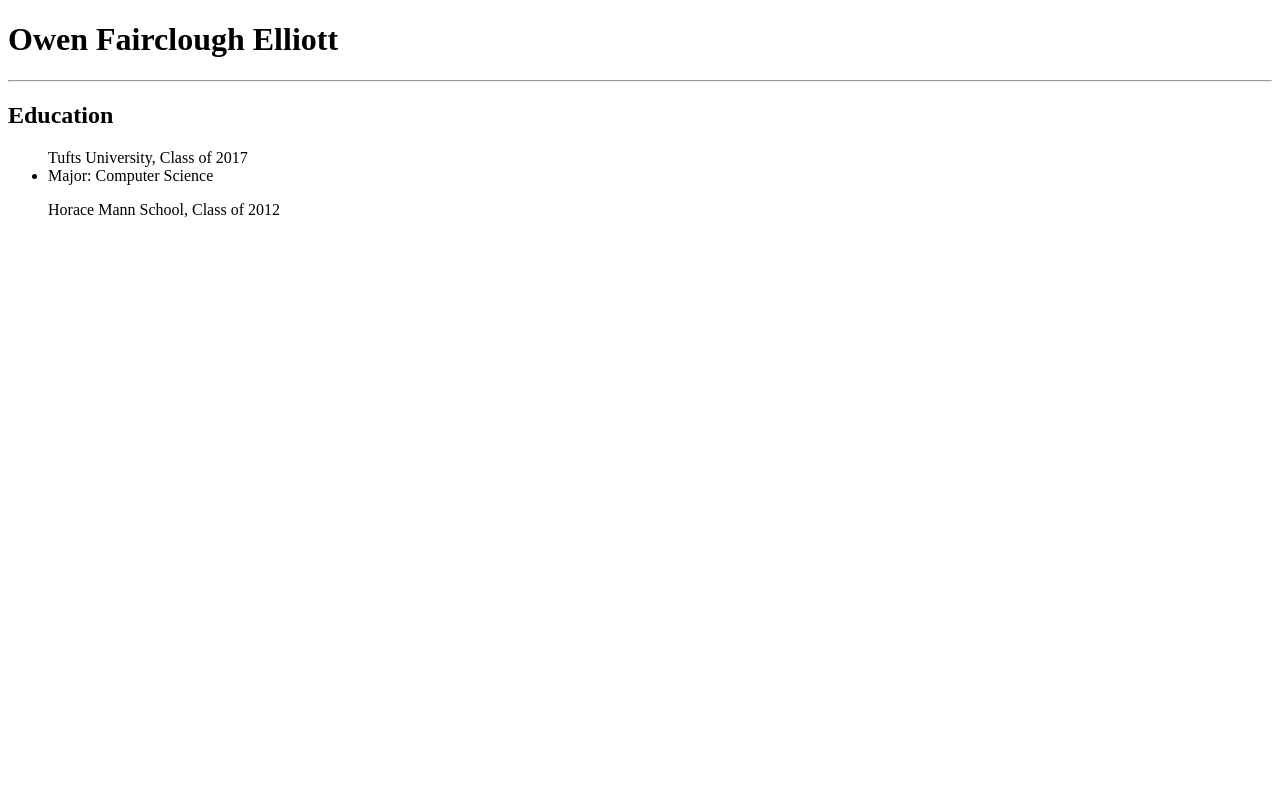
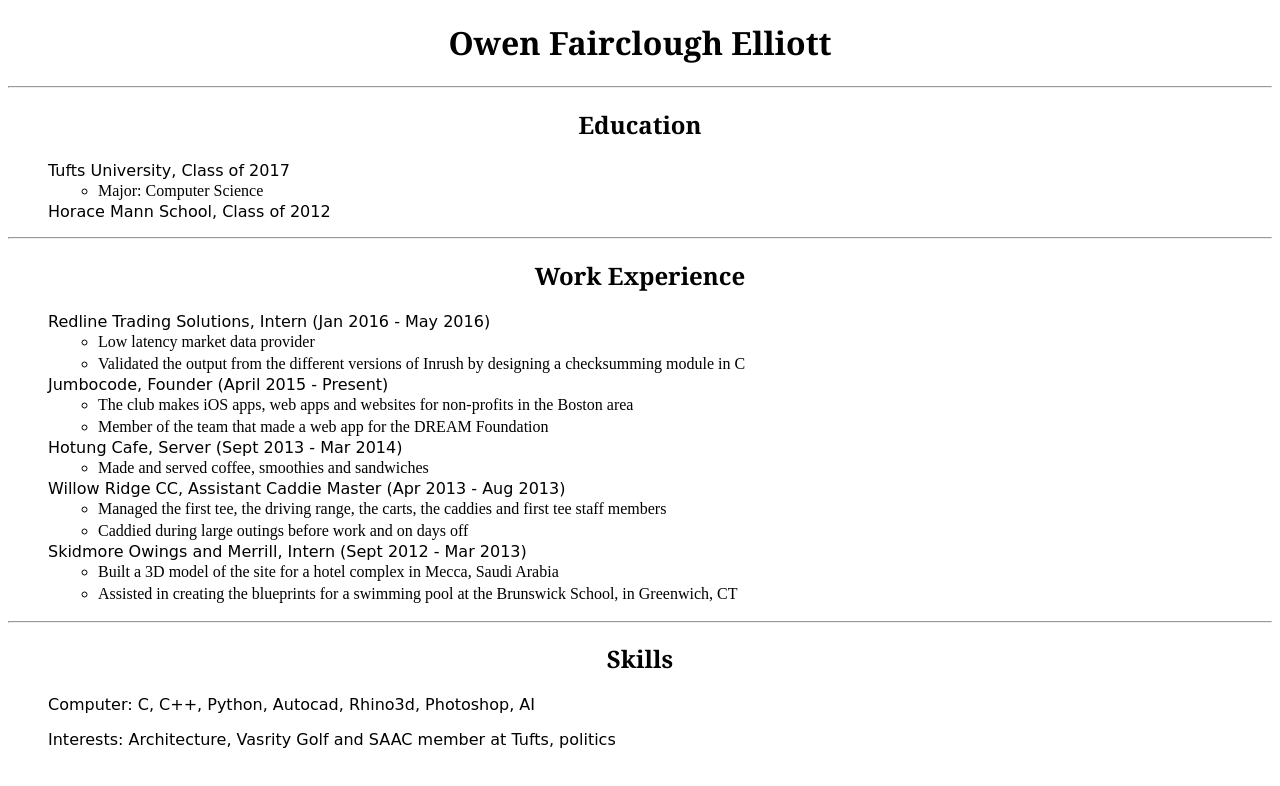
Before and after one commit to oellio01/oellio01.github.io, a plain HTML site: page resume.html in a window 1280 px wide. Drawn offline with Linux system fonts and the light colour scheme.

Commit message:
website looks goooood

```diff
--- /dev/null
+++ b/bio_style.css
@@ -0,0 +1,13 @@
+body {
+    font-family: Georgia;
+    text-align: center;
+}
+
+p {
+    border: 10px;
+    border-color: black;
+}
+
+h2 {
+    font-size: 16px;
+}
--- /dev/null
+++ b/index_style.css
@@ -0,0 +1,26 @@
+body {
+    text-align: center;
+    font-family: Georgia;
+}
+
+ul {
+    list-style-type: none;
+}
+
+li {
+    display: block;
+    padding: 5px;
+}
+
+a {
+    text-decoration: none;
+}
+
+a:hover {
+    color: blue;
+}
+
+p img {
+    width: 100%;
+    max-width: 500px;
+}
--- a/resume.html
+++ b/resume.html
@@ -5,16 +5,38 @@
 <head>
         <!-- Information about the page -->
         <title>Owen Elliott Resume</title>
+        <link rel="stylesheet" href="resume_style.css" />
 </head>
 
 <body>
-        <h1>Owen Fairclough Elliott </h1>
-        <hr/>
-        <h2>Education</h2>
-        <ul>Tufts University, Class of 2017
+    <h1>Owen Fairclough Elliott </h1>
+    <hr/>
+    <h2>Education</h2>
+    <ul>Tufts University, Class of 2017
         <li>Major: Computer Science</li>
-        </ul>
-        <ul>Horace Mann School, Class of 2012</ul>
+        Horace Mann School, Class of 2012</ul>
+    <hr/>
+    <h2>Work Experience</h2>
+    <ul>Redline Trading Solutions, Intern (Jan 2016 - May 2016)
+        <li>Low latency market data provider</li>
+        <li>Validated the output from the different versions of Inrush by designing a checksumming module in C</li>
+        Jumbocode, Founder (April 2015 - Present)
+        <li>The club makes iOS apps, web apps and websites for non-profits in the Boston area</li>
+        <li>Member of the team that made a web app for the DREAM Foundation</li>
+        Hotung Cafe, Server (Sept 2013 - Mar 2014)
+        <li>Made and served coffee, smoothies and sandwiches</li>
+        Willow Ridge CC, Assistant Caddie Master (Apr 2013 - Aug 2013)
+        <li>Managed the first tee, the driving range, the carts, the caddies and first tee staff members</li>
+        <li>Caddied during large outings before work and on days off</li>
+        Skidmore Owings and Merrill, Intern (Sept 2012 - Mar 2013)
+        <li>Built a 3D model of the site for a hotel complex in Mecca, Saudi Arabia</li>
+        <li>Assisted in creating the blueprints for a swimming pool at the Brunswick School, in Greenwich, CT</li> </ul>
+    <hr/>
+    <h2>Skills</h2>
+    <ul>Computer: C, C++, Python, Autocad, Rhino3d, Photoshop, AI</ul>
+    <ul>Interests: Architecture, Vasrity Golf and SAAC member at Tufts, politics</ul>
+
+
 </body>
 
 </html>
--- /dev/null
+++ b/resume_style.css
@@ -0,0 +1,21 @@
+body {
+    font-family: Georgia;
+}
+
+h1, h2 {
+    text-align: center;
+}
+
+ul {
+    font-size: 16px;
+    font-family: cursive;
+}
+
+li {
+    font-size: 16px;
+    font-family: perpetua;
+    padding-top: 2px;
+    padding-bottom: 2px;
+    margin-left: 50px;
+    list-style-type: circle;
+}
```
Also changed, not shown: bio.html (+8 -6 lines), index.html (+9 -3 lines).
